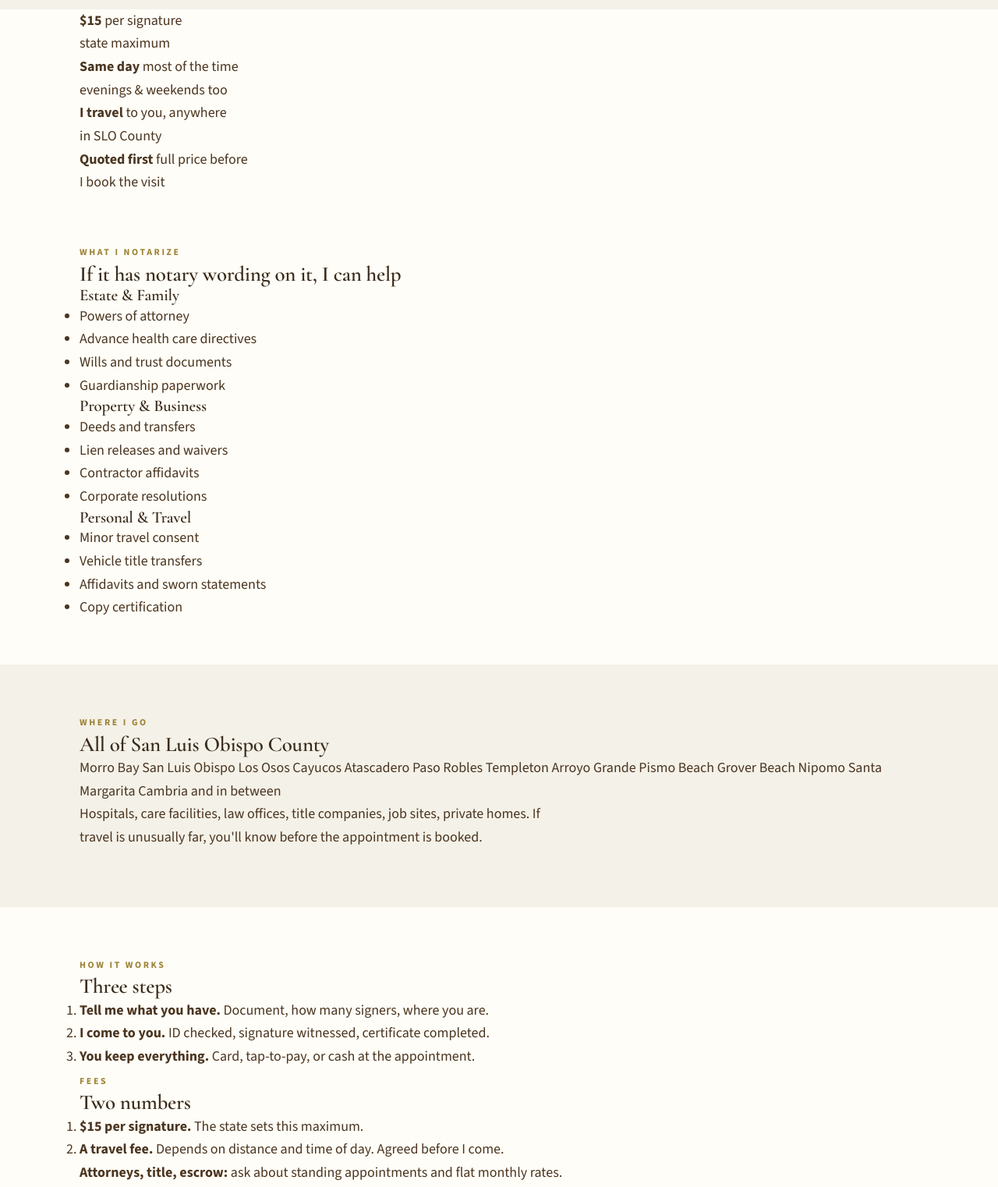
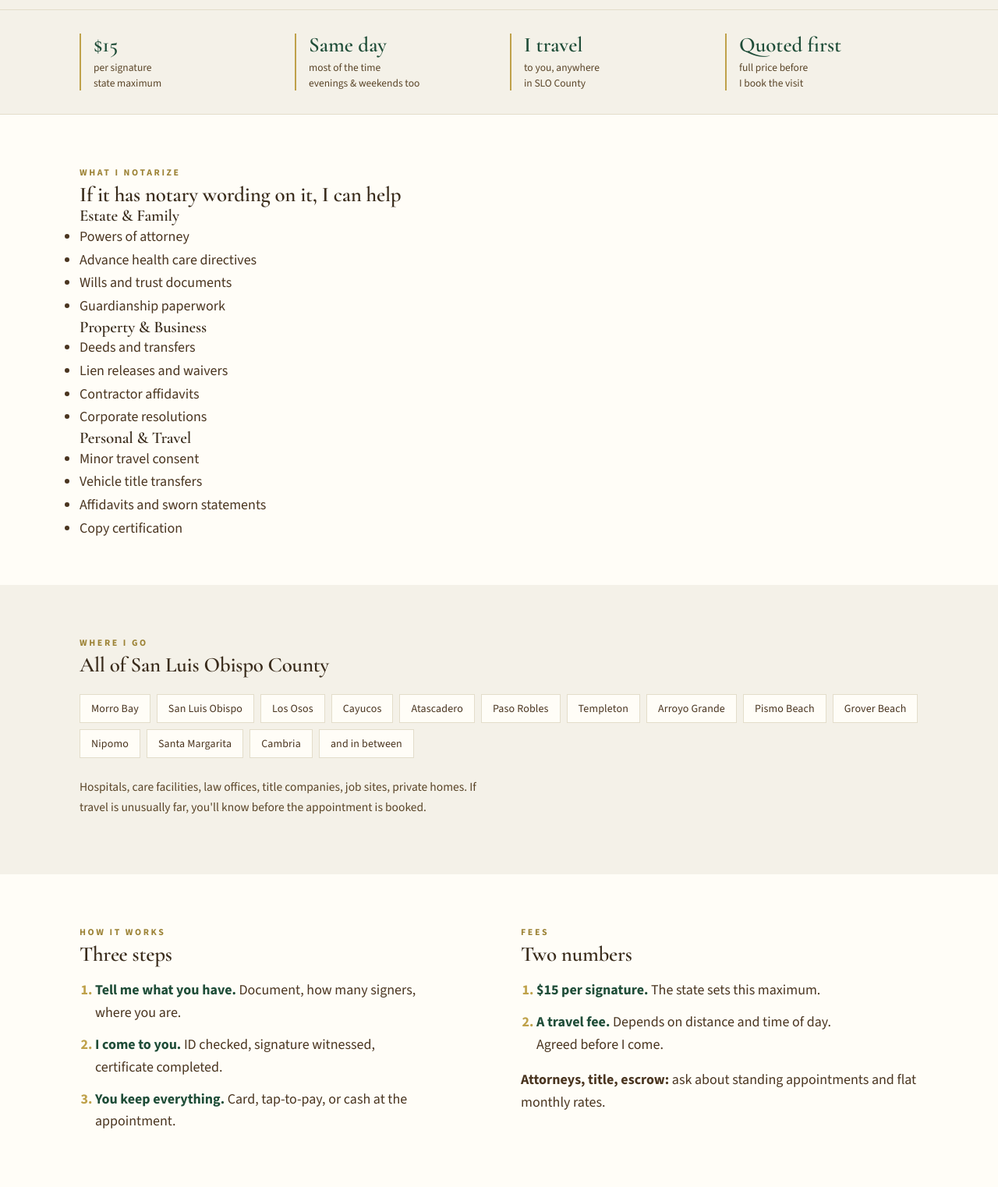
Before and after one commit to firsthanddocs/firsthanddocs.github.io, a plain HTML site: page index (5).html in a window 1280 px wide. Shown: the part 440-1962 px from the top of the page at 78% size. Drawn offline with nearby package versions, Linux system fonts and the light colour scheme.

Commit message:
Update style.css

```diff
--- a/style.css
+++ b/style.css
@@ -496,4 +496,93 @@ h1, h2, h3, h4 {
 @media (max-width:760px){
   .qa summary{font-size:19px;padding-right:36px;}
   .hero-cta .btn{flex:1 1 100%;text-align:center;}
+}/* ============================================================
+   APPEND #2 — paste at the very bottom of style.css,
+   AFTER the FAQ accordion block you already added.
+   Adds: fact strip, town tags, split columns, tight steps.
+   ============================================================ */
+
+/* --- Fact strip (under the hero) --- */
+.factstrip{
+  background:#f4f1e8;
+  border-top:1px solid #e3ddca;
+  border-bottom:1px solid #e3ddca;
+  padding:30px 0;
 }
+.fs-grid{
+  display:grid;
+  grid-template-columns:repeat(4,1fr);
+  gap:28px;
+}
+.fs{
+  display:flex;
+  flex-direction:column;
+  gap:5px;
+  padding-left:16px;
+  border-left:2px solid #bfa14a;
+}
+.fs b{
+  font-family:"Cormorant Garamond",Cormorant,"EB Garamond",Georgia,serif;
+  font-size:27px;
+  font-weight:600;
+  line-height:1.1;
+  color:#1f4d38;
+}
+.fs span{
+  font-size:13.5px;
+  line-height:1.45;
+  color:#5a4528;
+}
+
+/* --- Town tags --- */
+.towns{
+  display:flex;
+  flex-wrap:wrap;
+  gap:8px;
+  margin:22px 0 24px;
+}
+.towns span{
+  display:inline-block;
+  padding:6px 14px;
+  background:#fffdf7;
+  border:1px solid #e3ddca;
+  font-size:14px;
+  color:#4a3520;
+  letter-spacing:.01em;
+}
+.area-note{font-size:15.5px;color:#5a4528;}
+
+/* --- Two-column split --- */
+.split{
+  display:grid;
+  grid-template-columns:1fr 1fr;
+  gap:56px;
+}
+.split h2{margin-bottom:16px;}
+
+/* --- Tight numbered steps --- */
+.tight-steps{
+  margin:0 0 16px;
+  padding-left:20px;
+}
+.tight-steps li{
+  margin-bottom:12px;
+  line-height:1.6;
+  max-width:46ch;
+}
+.tight-steps li::marker{
+  color:#bfa14a;
+  font-weight:700;
+}
+.tight-steps b{color:#1f4d38;}
+
+/* --- Creds band under a callout --- */
+.creds-lead{margin-top:32px;justify-content:center;}
+
+@media (max-width:900px){
+  .fs-grid{grid-template-columns:repeat(2,1fr);gap:22px;}
+  .split{grid-template-columns:1fr;gap:36px;}
+}
+@media (max-width:560px){
+  .fs-grid{grid-template-columns:1fr;gap:18px;}
+}
```
